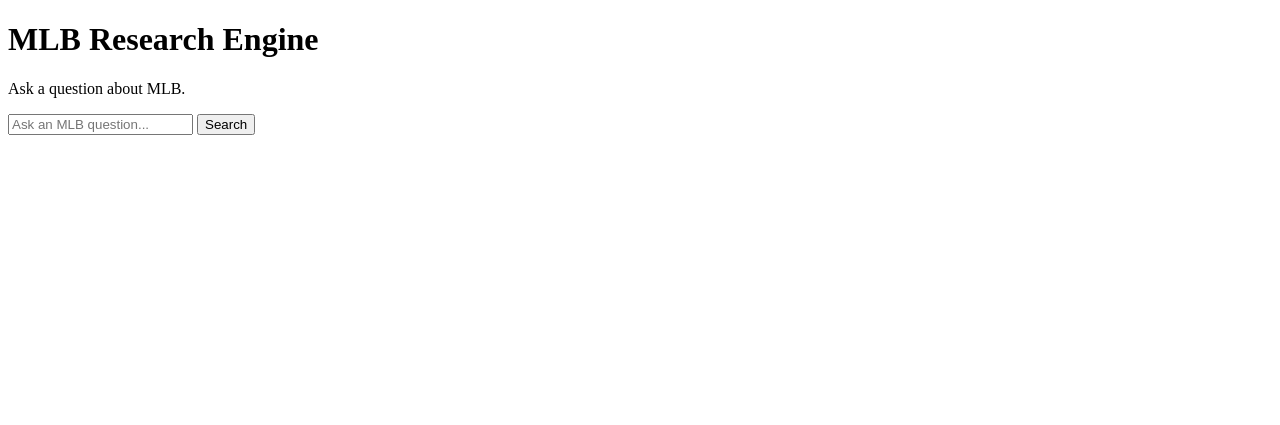
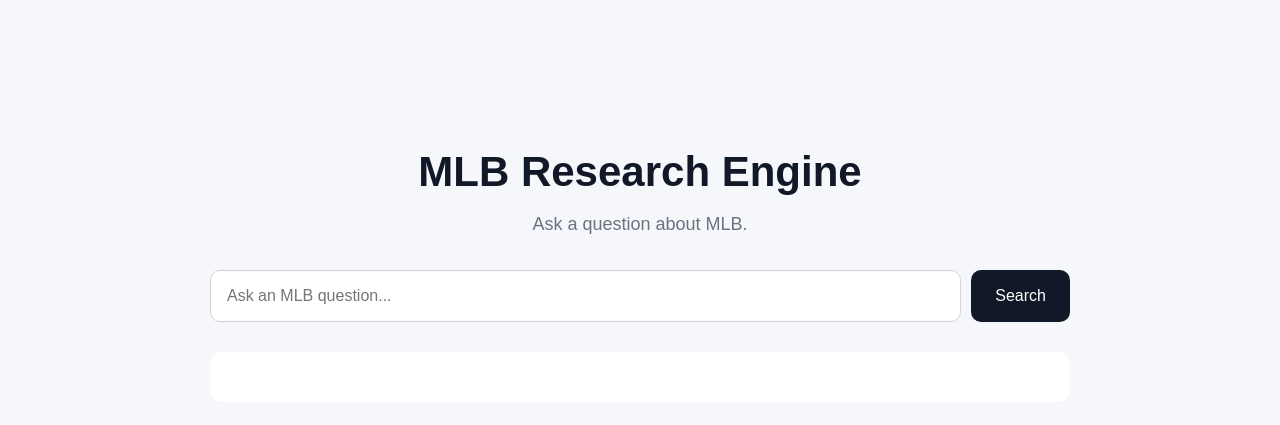
Before and after one commit to ReedGarrett-source/MLB-Research-Engine, a plain HTML site: page index.html in a window 1280 px wide. Drawn offline with Linux system fonts and the light colour scheme.

Commit message:
Update index.html

```diff
--- a/index.html
+++ b/index.html
@@ -4,6 +4,7 @@
   <meta charset="UTF-8">
   <meta name="viewport" content="width=device-width, initial-scale=1.0">
   <title>MLB Research Engine</title>
+  <link rel="stylesheet" href="style.css">
 </head>
 
 <body>
@@ -11,7 +12,7 @@
     <h1>MLB Research Engine</h1>
 
     <p>Ask a question about MLB.</p>
-
+<div class="search-box">
   <input
     type="text"
     id="question"
@@ -19,6 +20,7 @@
   >
 
   <button onclick="askQuestion()">Search</button>
+</div>
 
     <div id="answer"></div>
   </main>
```
Lines whose indentation alone changed are shown as unchanged.
